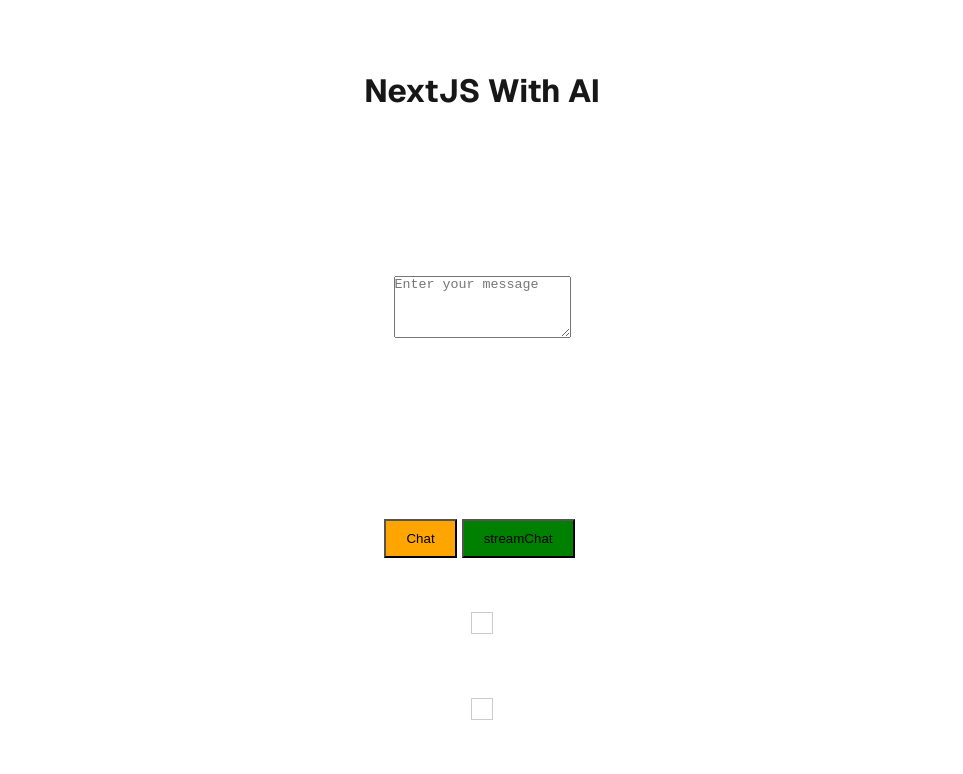
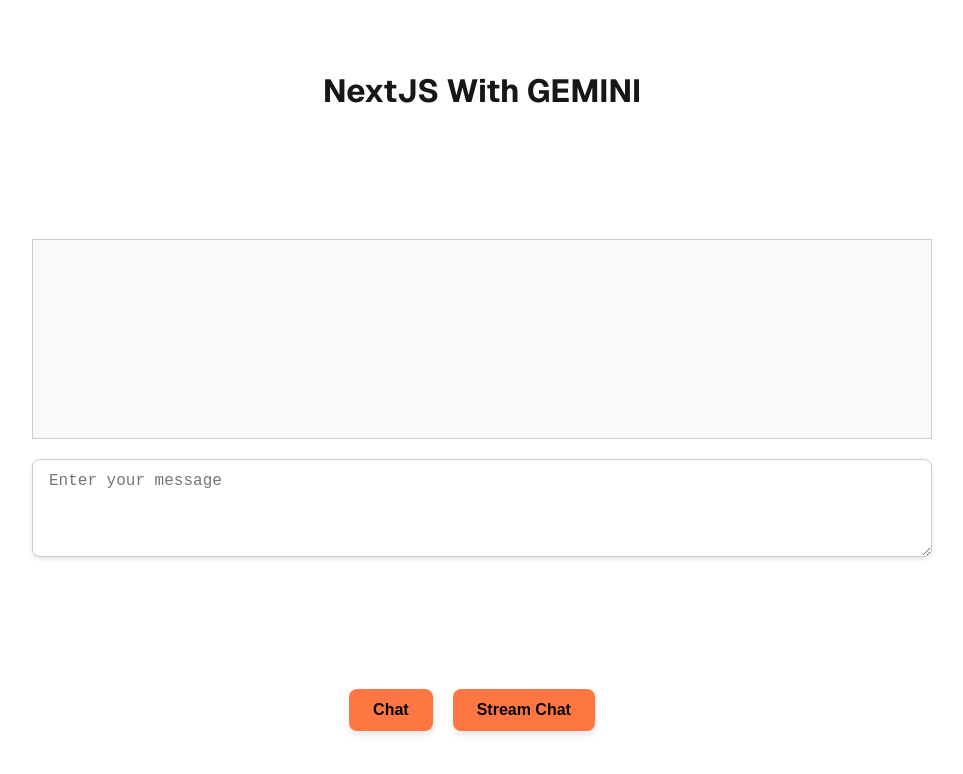
Before and after one commit to soham408/AIwithNextJS, a Next.js app: page / in a window 1280 px wide. Shown: the top 774 px of the page, without its empty margins (158-1121 px from the left). Built offline with nearby package versions, Linux system fonts and the light colour scheme.

Commit message:
ui change

```diff
--- a/app/page.js
+++ b/app/page.js
@@ -74,46 +74,128 @@
 
   return (
     <div className={styles.page}>
-      <h1>NextJS With AI</h1>
+      <h1>NextJS With GEMINI </h1>
       <div>
+
+         <div
+      style={{
+         width: "900px",
+         height: "200px",
+         overflowY: "auto",
+         padding: "10px",
+         marginBottom: "20px",
+         border: "1px solid #ccc",
+        //  borderRadius: "8px",
+         backgroundColor: "#f9f9f9",
+         whiteSpace: "pre-wrap",
+         fontSize: "14px",
+
+      }}
+      >
+      {streamResponse}
+      {response}
+
+
+      </div>
+
+       {/* <div
+      style={{
+         width: "900px",
+         height: "200px",
+         overflowY: "auto",
+         padding: "10px",
+         margin: "20px 0",
+         border: "1px solid #ccc",
+         borderRadius: "8px",
+         backgroundColor: "#f9f9f9",
+         whiteSpace: "pre-wrap",
+         fontSize: "14px",
+      }}
+      >
+      {streamResponse}
+      </div> */}
         <textarea
           value={message}
           onChange={(e) => setMessage(e.target.value)}
           placeholder="Enter your message"
           rows={4}
-        style={{width: "100%", marginBottom: "10px"}}
+          style={{
+          color: "#020100ff",
+          width: "900px",
+          padding: "12px 16px",
+          borderRadius: "8px",
+          border: "1px solid #ccc",
+          boxShadow: "0 2px 4px rgba(0, 0, 0, 0.1)",
+          fontSize: "16px",
+          resize: "vertical",
+          transition: "border-color 0.3s, box-shadow 0.3s",
+          outline: "none"
+          }}
+       onFocus={(e) => e.target.style.borderColor = "#007BFF"}
+       onBlur={(e) => e.target.style.borderColor = "#ccc"}
      />
+
+
       </div>
+
       <div>
         <button
           onClick={handleStreamChat}
-        style={{ padding: "10px 20px", backgroundColor: "orange"}}
-        >{loading ? "Loading..." : "Chat"}</button>
+          style={{
+            padding: "12px 24px",
+            backgroundColor: "#FE7743",
+            color: "#000",
+            border: "none",
+            borderRadius: "8px",
+            fontSize: "16px",
+            fontWeight: "bold",
+            cursor: "pointer",
+            boxShadow: "0 4px 6px rgba(0, 0, 0, 0.1)",
+            transition: "background-color 0.3s, transform 0.2s",
+          }}
+          onMouseEnter={(e) => {
+            // e.target.style.backgroundColor = "#665842ff";
+            e.target.style.transform = "scale(1.05)";
+          }}
+          onMouseLeave={(e) => {
+            // e.target.style.backgroundColor = "#665842ff";
+            e.target.style.transform = "scale(1)";
+          }}
+>
+          {loading ? "Loading..." : "Chat"}
+        </button>
+
+
         <button
           onClick={handleChat}
-        style={{ padding: "10px 20px", backgroundColor: "green", margin: "5px"}}
-        >{loading ? "Loading..." : "streamChat"}</button>
-      </div>
-      <div
           style={{
-        border: "1px solid #ccc",
-        padding: "10px",
-        whiteSpace: "pre-wrap",
-        fontSize: "28px"
+            padding: "12px 24px",
+            backgroundColor: "#FE7743",
+            color: "#070202ff",
+            border: "none",
+            borderRadius: "8px",
+            fontSize: "16px",
+            fontWeight: "bold",
+            cursor: "pointer",
+            margin: "20px",
+            boxShadow: "0 4px 6px rgba(0, 0, 0, 0.1)",
+            transition: "background-color 0.3s, transform 0.2s",
+          }}
+          onMouseEnter={(e) => {
+            e.target.style.transform = "scale(1.05)";
+          }}
+          onMouseLeave={(e) => {
+            e.target.style.transform = "scale(1)";
           }}
         >
-      {response}
+          {loading ? "Loading..." : "Stream Chat"}
+        </button>
+
+
       </div>
-      <div
-      style={{
-        border: "1px solid #ccc",
-        padding: "10px",
-        whiteSpace: "pre-wrap",
-        fontSize: "28px"
-      }}
-      >
-      {streamResponse}
-      </div>
+
+
+
     </div>
   );
 }
```
Lines whose indentation alone changed are shown as unchanged.
